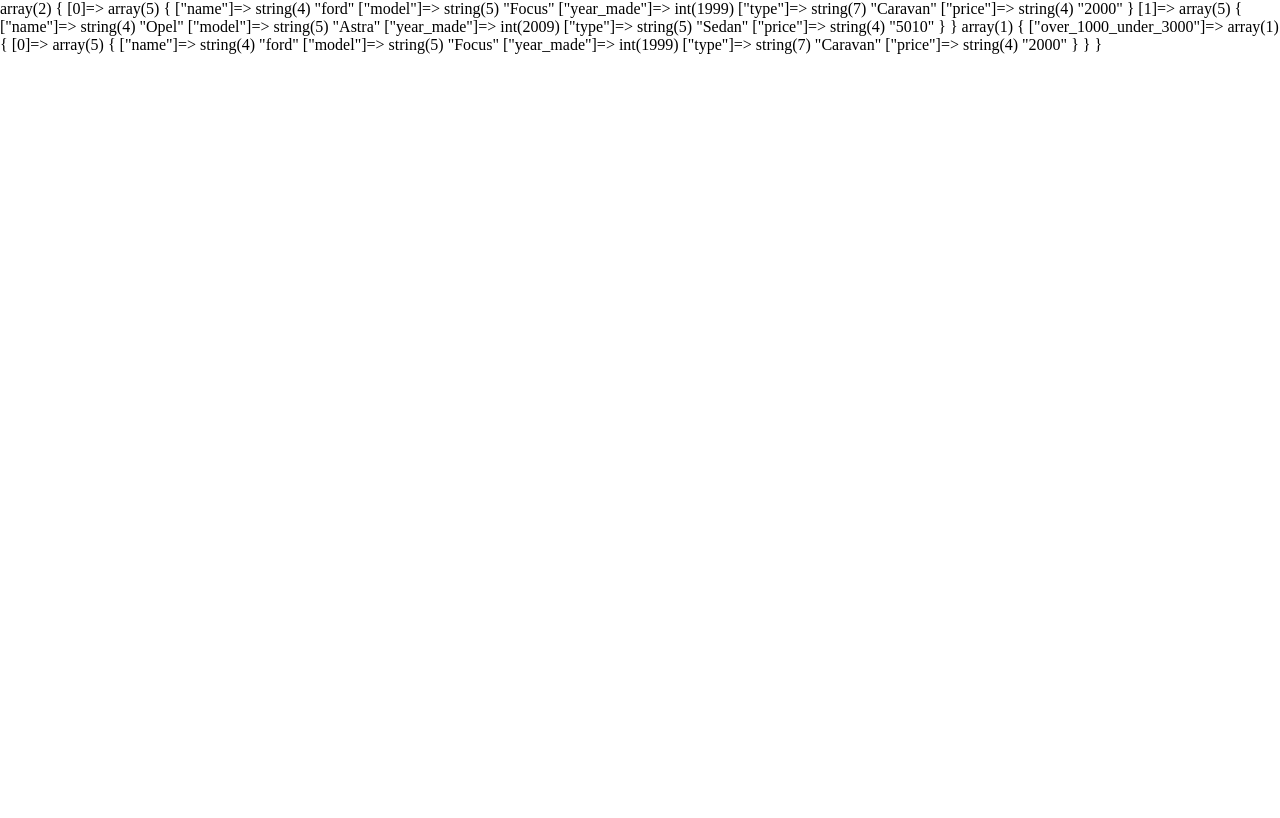
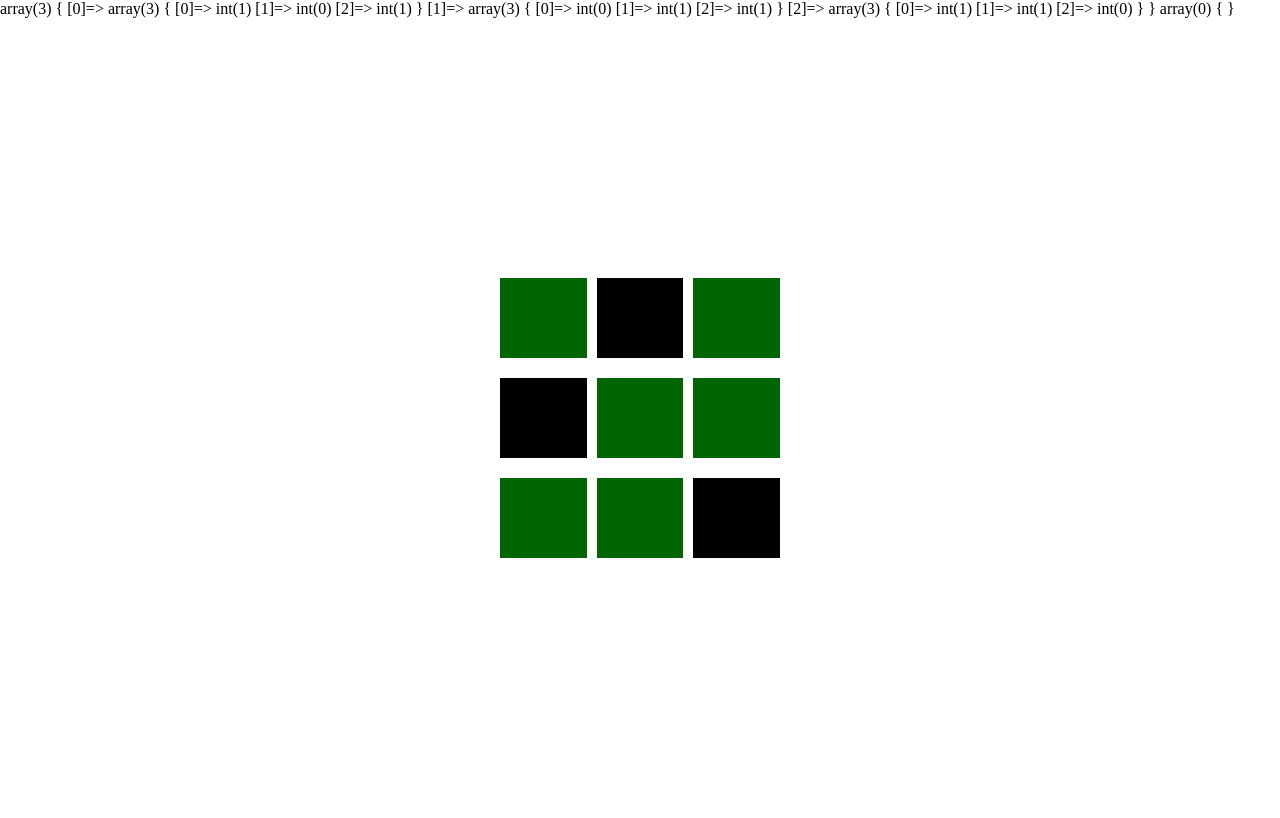
Before and after one commit to mariuskkt/php, a PHP site: page / in a window 1280 px wide. Before the commit the page ends 54 px from the top, so only its background shows below. Run offline with PHP 8.4, Linux system fonts and the light colour scheme.

Commit message:
slot machine

```diff
--- a/index.php
+++ b/index.php
@@ -1,55 +1,48 @@
 <?php
-$car_market = [];
 
 /**
- * function makes an array which can be be added in to job_seekers array
- * @param $name string for name
- * @param $profession string for profession
- * @param $age int for age
- * @param $sex string for sex
+ * ction generates matrix array
+ * @param int $size
  * @return array
  */
-function car($name, $model, $year_made, $type, $price):array
+function generate_matrix(int $size):array
 {
-    return [
-        'name' => $name,
-        'model' => $model,
-        'year_made' => $year_made,
-        'type' => $type,
-        'price' => $price,
-    ];
+    $matrix = [];
+
+    for ($x = 0; $x < $size; $x++) {
+        for ($y = 0; $y < $size; $y++) {
+            $matrix[$x][$y] = rand(0, 1);
+        }
+    };
+
+    return $matrix;
 }
 
+$matrix = generate_matrix(3);
 
-function price_selection($cars,$min,$max)
+var_dump($matrix);
+
+/**
+ * @param array $array
+ * @return array
+ */
+function get_winning_rows(array $array):array
 {
-    $results = [];
-    foreach ($cars as $car) {
-        if ($car['price'] > $min && $car['price'] < $max) {
-            $results['over_' . $min . '_' . 'under_' . $max][] = $car;
+    $winnings = [];
+
+    foreach ($array as $row_id => $columns) {
+        if (array_sum($columns) == count($columns)) {
+            $winnings[] = $row_id;
         }
     }
-    return $results;
 
+    return $winnings;
 }
 
-$car_market[] = car('ford', 'Focus',1999,'Caravan','2000');
-$car_market[] = car('Opel', 'Astra',2009,'Sedan','5010');
+;
 
-var_dump($car_market);
-var_dump(price_selection($car_market,1000,3000));
-
-function person_to_string($person)
-{
-    return strtr('@name @age @sex an ex @profession is looking for a new job ', [
-
-        '@name' => $person['name'],
-        '@age' => $person['age'] . 'year old',
-        '@sex' => $person['sex'],
-        '@profession' => $person['profession']
-    ]);
-
-}
+$winnings = get_winning_rows($matrix);
+var_dump(get_winning_rows($matrix));
 
 
 ?>
@@ -60,12 +53,54 @@ function person_to_string($person)
     <link rel="stylesheet" href="assets/css/style.css">
     <title>includes</title>
     <style>
+        main {
+            display: flex;
+            justify-content: center;
+            align-items: center;
+            height: 100vh;
+        }
+
+        .container {
+            display: grid;
+            grid: auto-flow 100px / 300px;
+        }
+
+        .row {
+            display: grid;
+            grid-template-columns: 1fr 1fr 1fr;
+            grid-column-gap: 10px;
+            padding: 10px;
+        }
+
+        .border {
+            border: 5px solid darkred;
+        }
+
+        .green {
+            background-color: darkgreen;
+        }
+
+        .black {
+            background-color: black;
+        }
+
+        .laimejai {
+            border: 3px darkred;
+        }
     </style>
 </head>
 <body>
 <main>
-<!--    --><?php //foreach ($job_seekers as $person): ?>
-<!--        <p>--><?php //print person_to_string($person) ?><!--</p>-->
-<!--    --><?php //endforeach;?>
+    <section class="container">
+        <?php foreach ($matrix as $row_id => $column): ?>
+
+            <div class="row <?php print(in_array($row_id, $winnings) ? 'border' : 'not'); ?>">
+                <?php foreach ($column as $colors): ?>
+                    <div class="<?php print ($colors ? 'green' : 'black') ?>">
+                    </div>
+                <?php endforeach; ?>
+            </div>
+        <?php endforeach; ?>
+    </section>
 </main>
 </body>
```
